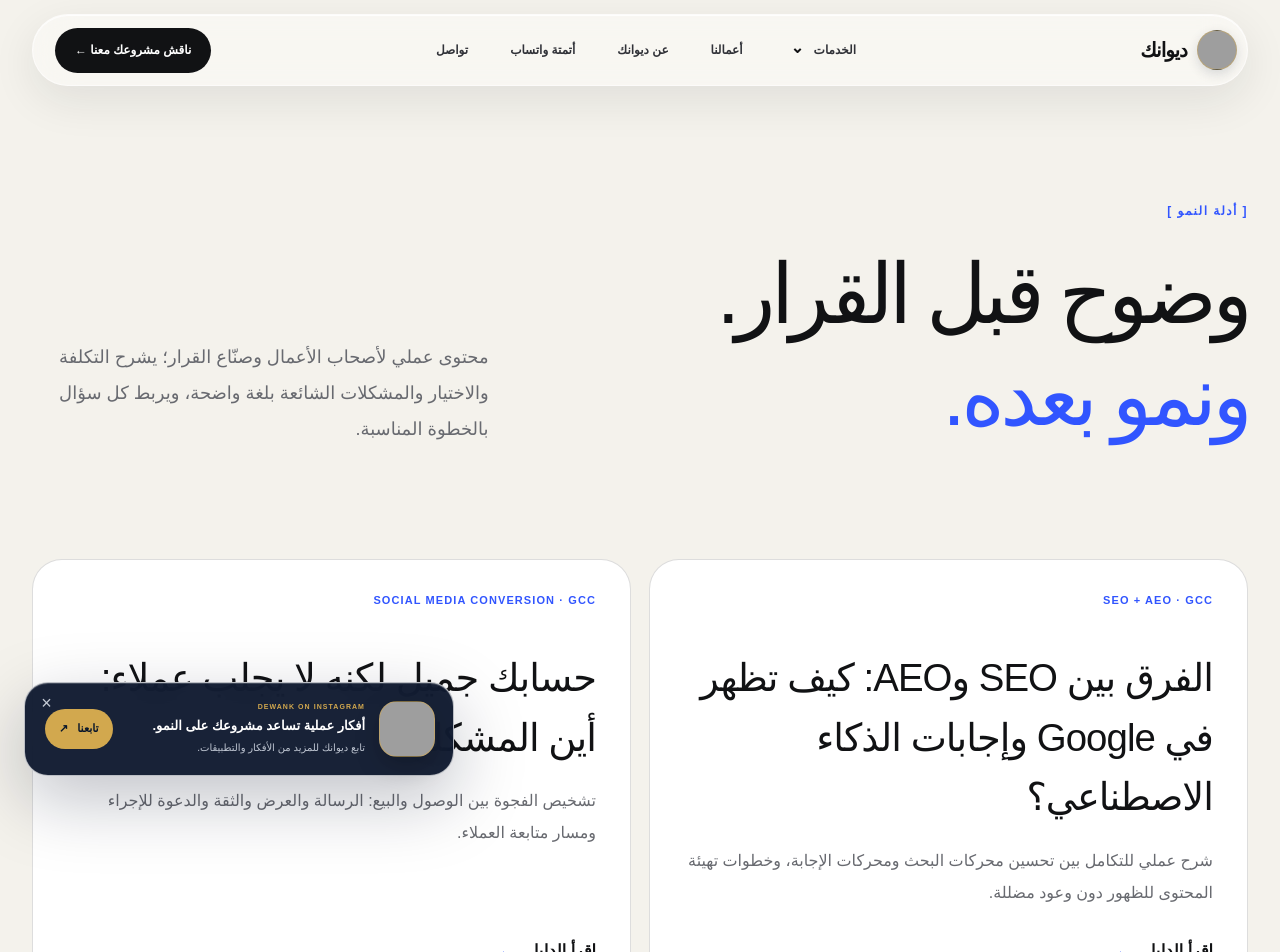
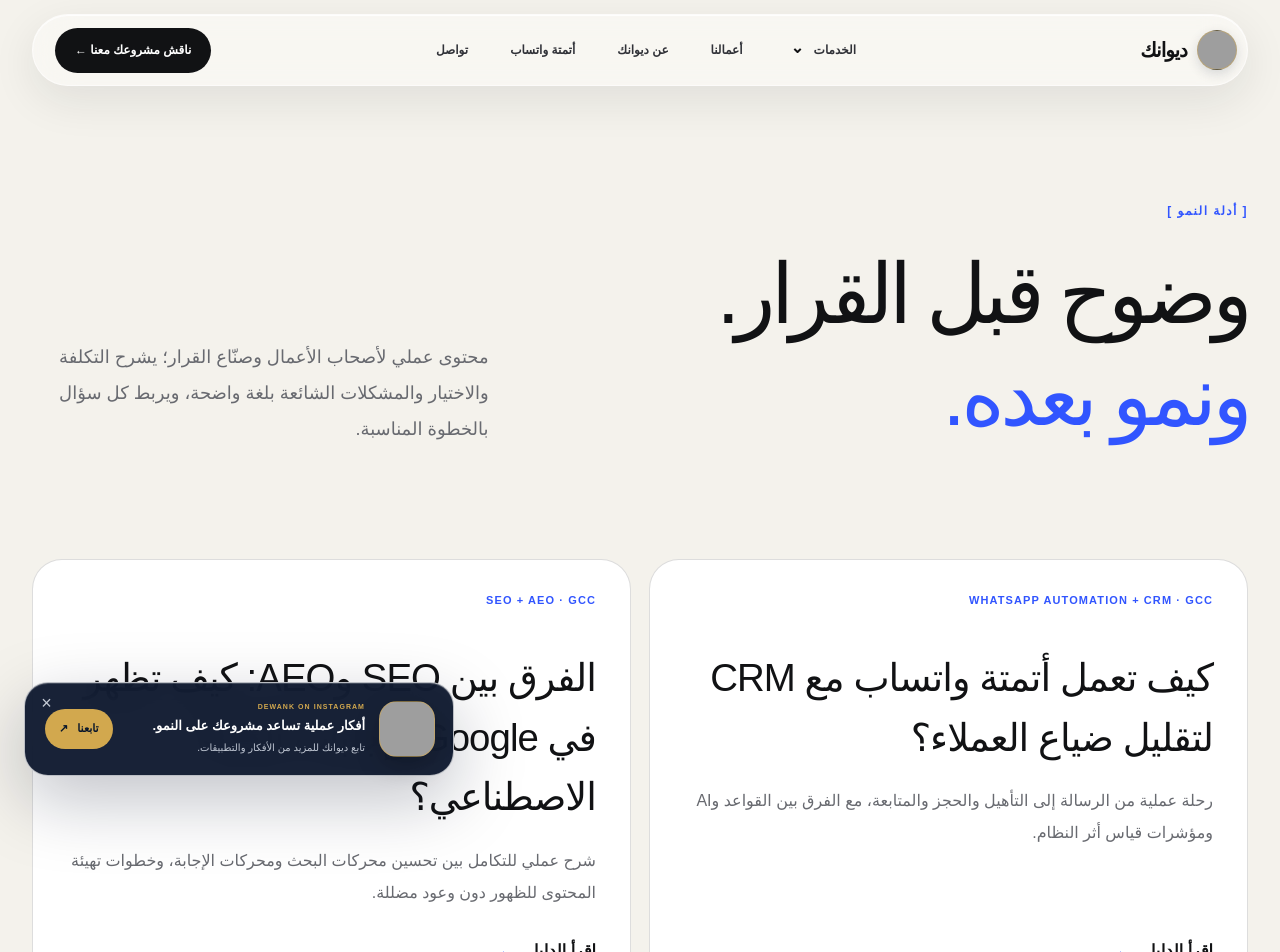
Before and after one commit to mohammedrashad2011-ui/Dewank-2026-website, a Next.js app: page /guides in a window 1280 px wide. Shown: the top 952 px of the page. Built offline with nearby package versions, Linux system fonts and the light colour scheme; grey boxes are pictures that could not be loaded; a web font is replaced by a local one.

Commit message:
Add WhatsApp automation guide to hub

```diff
--- a/app/guides/page.tsx
+++ b/app/guides/page.tsx
@@ -12,6 +12,12 @@ export const metadata: Metadata = createMetadata({
 });
 
 const guides = [
+  {
+    category: "WHATSAPP AUTOMATION + CRM · GCC",
+    title: "كيف تعمل أتمتة واتساب مع CRM لتقليل ضياع العملاء؟",
+    description: "رحلة عملية من الرسالة إلى التأهيل والحجز والمتابعة، مع الفرق بين القواعد وAI ومؤشرات قياس أثر النظام.",
+    href: "/guides/whatsapp-crm-automation",
+  },
   {
     category: "SEO + AEO · GCC",
     title: "الفرق بين SEO وAEO: كيف تظهر في Google وإجابات الذكاء الاصطناعي؟",
```
